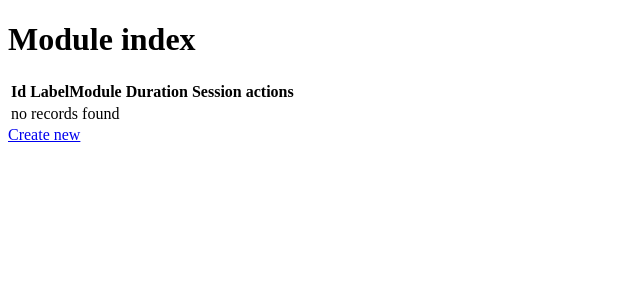
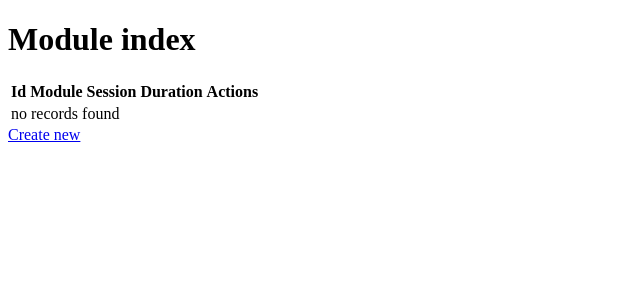
Before and after one commit to Kazae67/Session, a Symfony app: template templates/module/index.html.twig in a window 1280 px wide. Shown: the top 300 px of the page, without its empty margins (0-640 px from the left). Run offline with Twig, Linux system fonts and the light colour scheme; the template is opened without the code that fills it, so the values that code supplies are empty; some libraries are stand-ins or nearby versions.

Commit message:
re organisation des th modules

```diff
--- a/src/Form/ModuleType.php
+++ b/src/Form/ModuleType.php
@@ -16,11 +16,11 @@ class ModuleType extends AbstractType
         $builder
             ->add('labelModule')
             ->add('duration')
-            ->add('Sessions', EntityType::class, [
+            ->add('sessions', EntityType::class, [
                 'class' => Session::class,
                 'choice_label' => 'label',
-                'multiple' => true,
-                'expanded' => false,
+                'multiple' => true,  // Permet de sélectionner plusieurs sessions
+                'expanded' => false, // Utilisez un menu déroulant pour la sélection
             ]);
     }
 
--- a/templates/module/index.html.twig
+++ b/templates/module/index.html.twig
@@ -1,6 +1,8 @@
 {% extends 'base.html.twig' %}
 
-{% block title %}Module index{% endblock %}
+{% block title %}
+    Module index
+{% endblock %}
 
 {% block body %}
     <h1>Module index</h1>
@@ -9,10 +11,10 @@
         <thead>
             <tr>
                 <th>Id</th>
-        <th>LabelModule</th>
+                <th>Module</th>
+                <th>Session</th>
                 <th>Duration</th>
-        <th>Session</th>
-        <th>actions</th>
+                <th>Actions</th>
             </tr>
         </thead>
         <tbody>
@@ -20,12 +22,12 @@
                 <tr>
                     <td>{{ module.id }}</td>
                     <td>{{ module.labelModule }}</td>
-        <td>{{ module.duration }}</td>
                     <td>
-            {% for session in module.getSessions %}
-                {{ session.label }}
+                        {% for session in module.sessions %}
+                            {{ session.label }}{% if not loop.last %}, {% endif %}
                         {% endfor %}
                     </td>
+                    <td>{{ module.duration }}</td>
                     <td>
                         <a href="{{ path('app_module_show', {'id': module.id}) }}">show</a>
                         <a href="{{ path('app_module_edit', {'id': module.id}) }}">edit</a>
```
Lines whose indentation alone changed are shown as unchanged.
